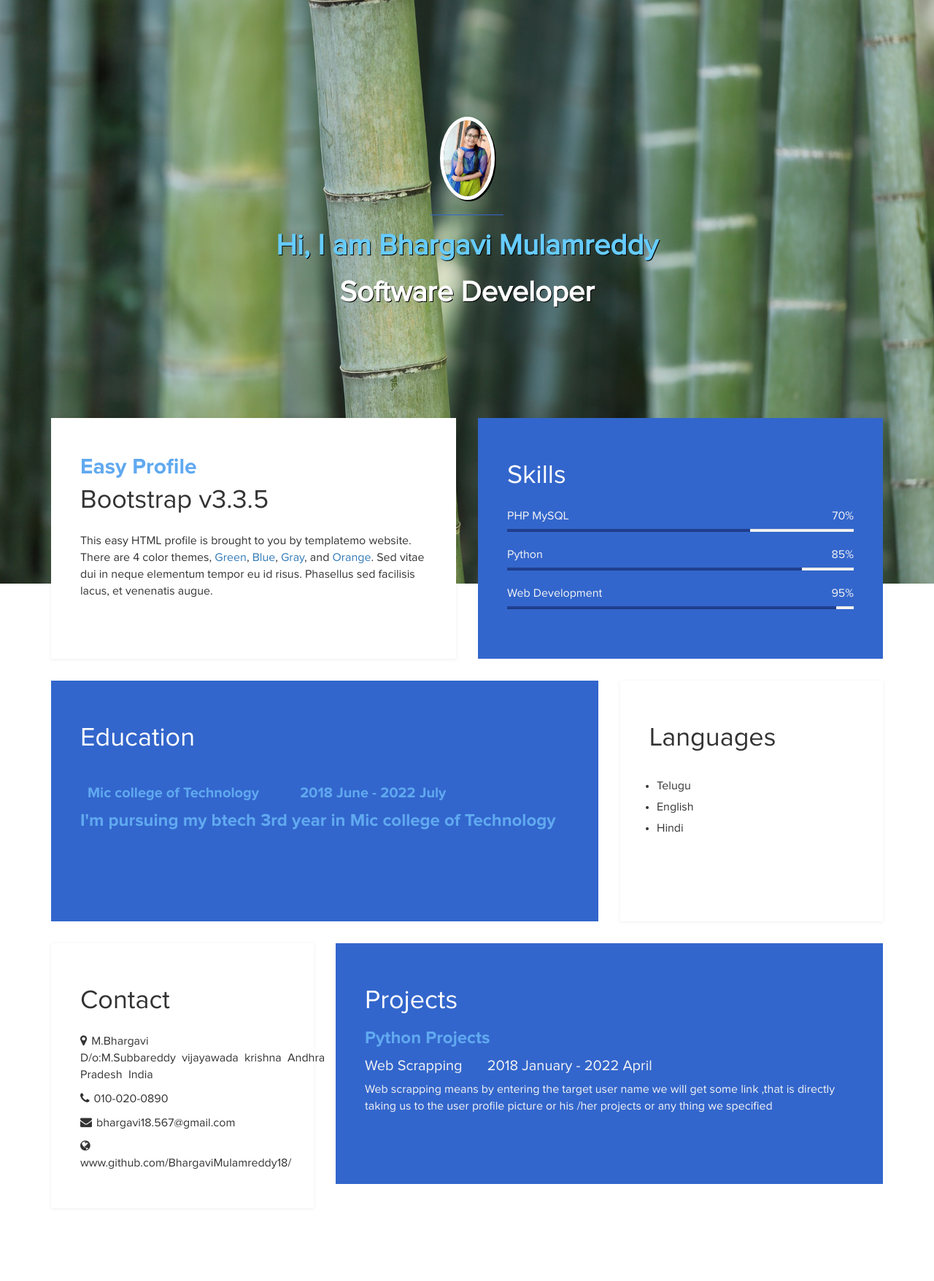
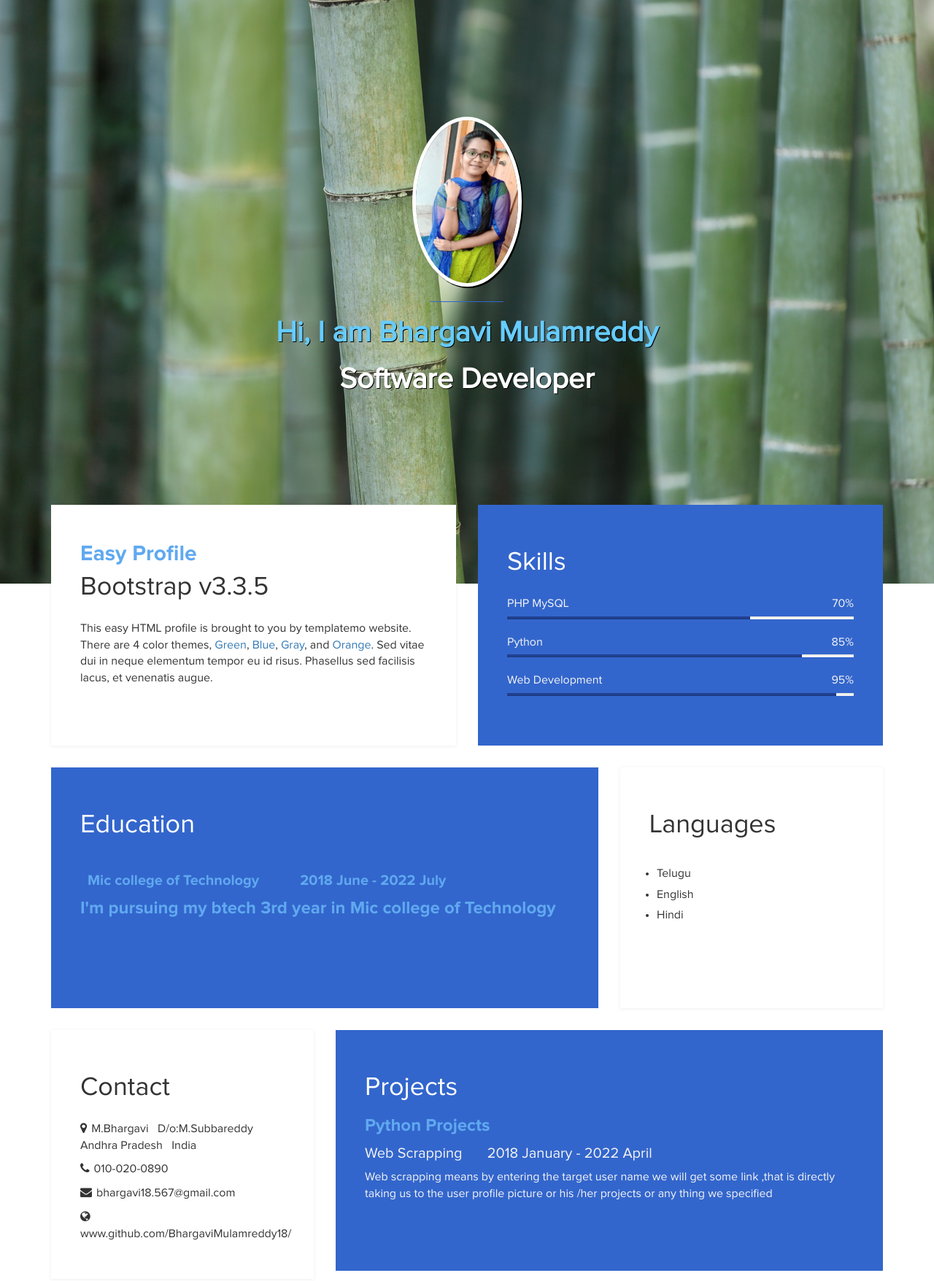
Before and after one commit to BhargaviMulamreddy18/BhargaviMulamreddy18.github.io, a plain HTML site: page index.html in a window 1280 px wide. Shown: the top 1756 px of the page at 73% size. Drawn offline with Linux system fonts and the light colour scheme.

Commit message:
Update index.html

```diff
--- a/index.html
+++ b/index.html
@@ -30,7 +30,7 @@ http://www.templatemo.com/tm-467-easy-profile
 	<div class="container">
 		<div class="row">
 			<div class="col-md-12 col-sm-12">
-				<img src="images/1621333126050.jpg" class="img-responsive img-circle tm-border" alt="templatemo easy profile" height=100px width=75px>
+				<img src="images/1621333126050.jpg" class="img-responsive img-circle tm-border" alt="templatemo easy profile" height=250px width=150px>
 				<hr>
 				<h1 class="tm-title bold shadow">Hi, I am Bhargavi Mulamreddy</h1>
 				<h1 class="white bold shadow">Software Developer</h1>
@@ -110,7 +110,7 @@ http://www.templatemo.com/tm-467-easy-profile
 		<div class="col-md-4 col-sm-12">
 			<div class="contact">
 				<h2>Contact</h2>
-					<p><i class="fa fa-map-marker"></i>M.Bhargavi &nbsp D/o:M.Subbareddy&nbsp&nbspvijayawada&nbsp&nbspkrishna&nbsp&nbspAndhra Pradesh&nbsp&nbspIndia</p>
+					<p><i class="fa fa-map-marker"></i>M.Bhargavi &nbsp D/o:M.Subbareddy &nbsp Andhra Pradesh &nbsp India</p>
 					<p><i class="fa fa-phone"></i>010-020-0890</p>
 					<p><i class="fa fa-envelope"></i>bhargavi18.567@gmail.com</p>
 					<p><i class="fa fa-globe"></i>www.github.com/BhargaviMulamreddy18/</p>
```
